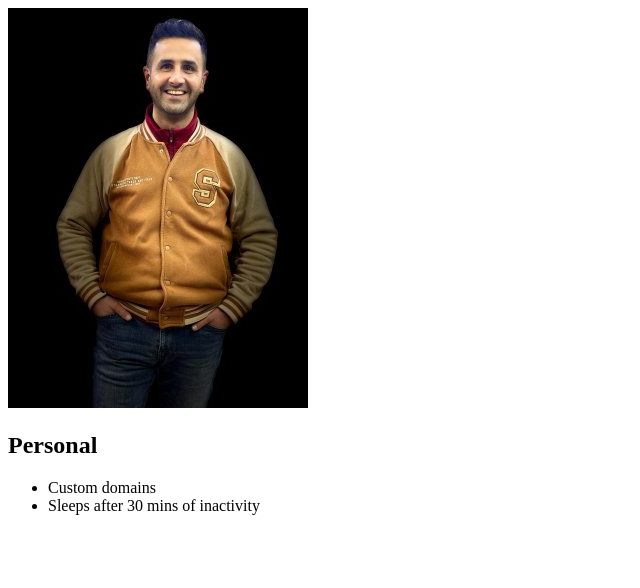
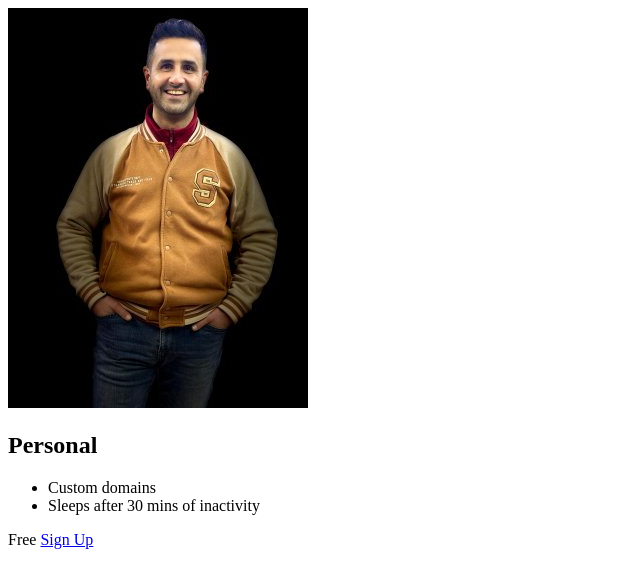
Before and after one commit to nevadanali/Fiyatlandirma, a plain HTML site: page index.html in a window 1280 px wide. Shown: the whole page, without its empty margins (0-640 px from the left). Drawn offline with Linux system fonts and the light colour scheme.

```diff
--- a/index.html
+++ b/index.html
@@ -17,6 +17,8 @@
                 <li class="pricing-features-item">Custom domains</li>
                 <li class="pricing-features-item">Sleeps after 30 mins of inactivity</li>
             </ul>
+            <span class="pricing-price">Free</span>
+            <a href="#/" class="pricing-button">Sign Up</a>
         </div>
 
     </div>
```
